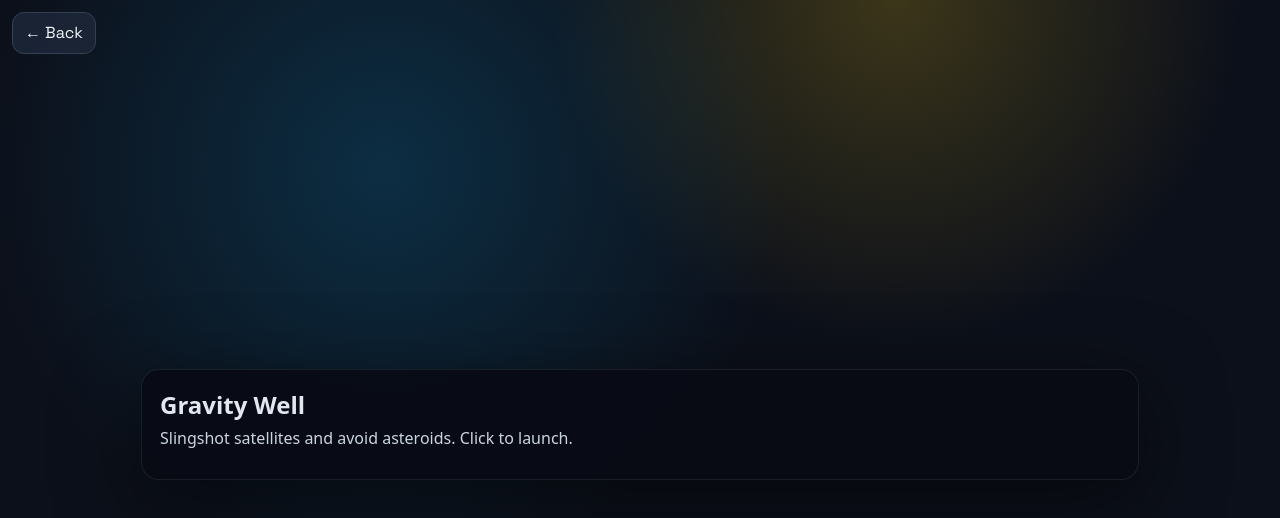
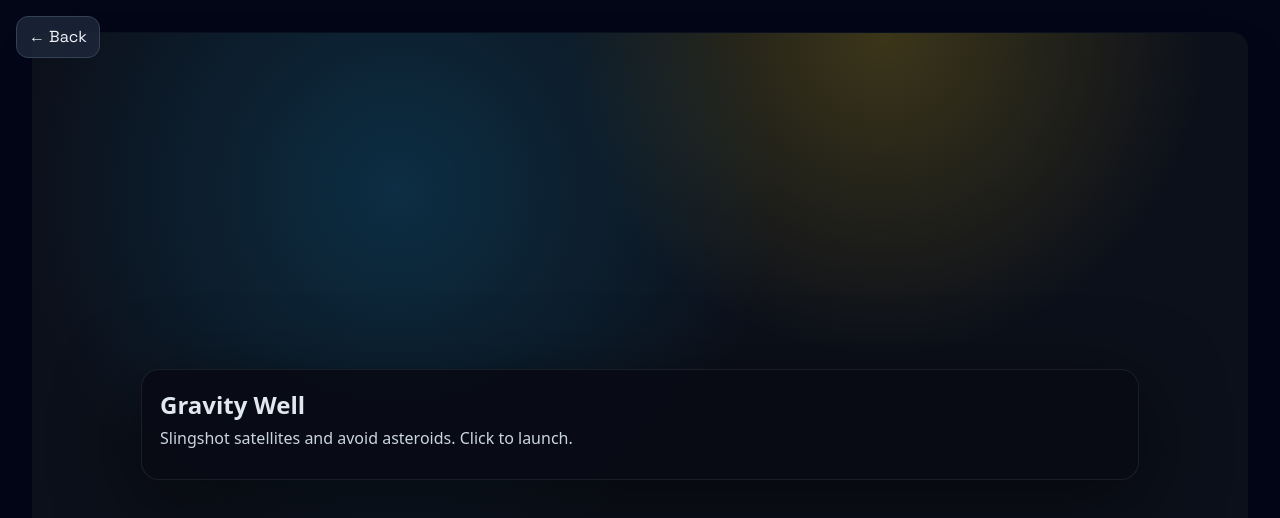
Before and after one commit to codepetca/hof, a Next.js app: page /play/gravity-well in a window 1280 px wide. Shown: the top 518 px of the page. Built offline with nearby package versions, Linux system fonts and the light colour scheme.

Commit message:
Adjust layout of PlayPage for improved iframe presentation

```diff
--- a/app/play/[slug]/page.tsx
+++ b/app/play/[slug]/page.tsx
@@ -43,7 +43,7 @@ export default async function PlayPage({ params }: Props) {
 
   return (
     <div className="fixed inset-0 z-50 bg-slate-950 text-slate-100">
-      <div className="absolute top-3 left-3 z-10">
+      <div className="absolute top-4 left-4 z-10">
         <Link
           href="/"
           className="inline-flex items-center gap-2 rounded-xl px-3 py-2 bg-slate-800/80 border border-slate-700 text-slate-100 hover:border-slate-600"
@@ -52,6 +52,8 @@ export default async function PlayPage({ params }: Props) {
         </Link>
       </div>
 
+      <div className="w-full h-full flex items-center justify-center p-4 sm:p-8">
+        <div className="w-full h-full rounded-2xl overflow-hidden shadow-2xl shadow-black/40 bg-black border border-slate-900/70">
           <iframe
             src={game.gameUrl}
             className="w-full h-full border-0"
@@ -59,5 +61,7 @@ export default async function PlayPage({ params }: Props) {
             title={game.title}
           />
         </div>
+      </div>
+    </div>
   );
 }
```
Lines whose indentation alone changed are shown as unchanged.
